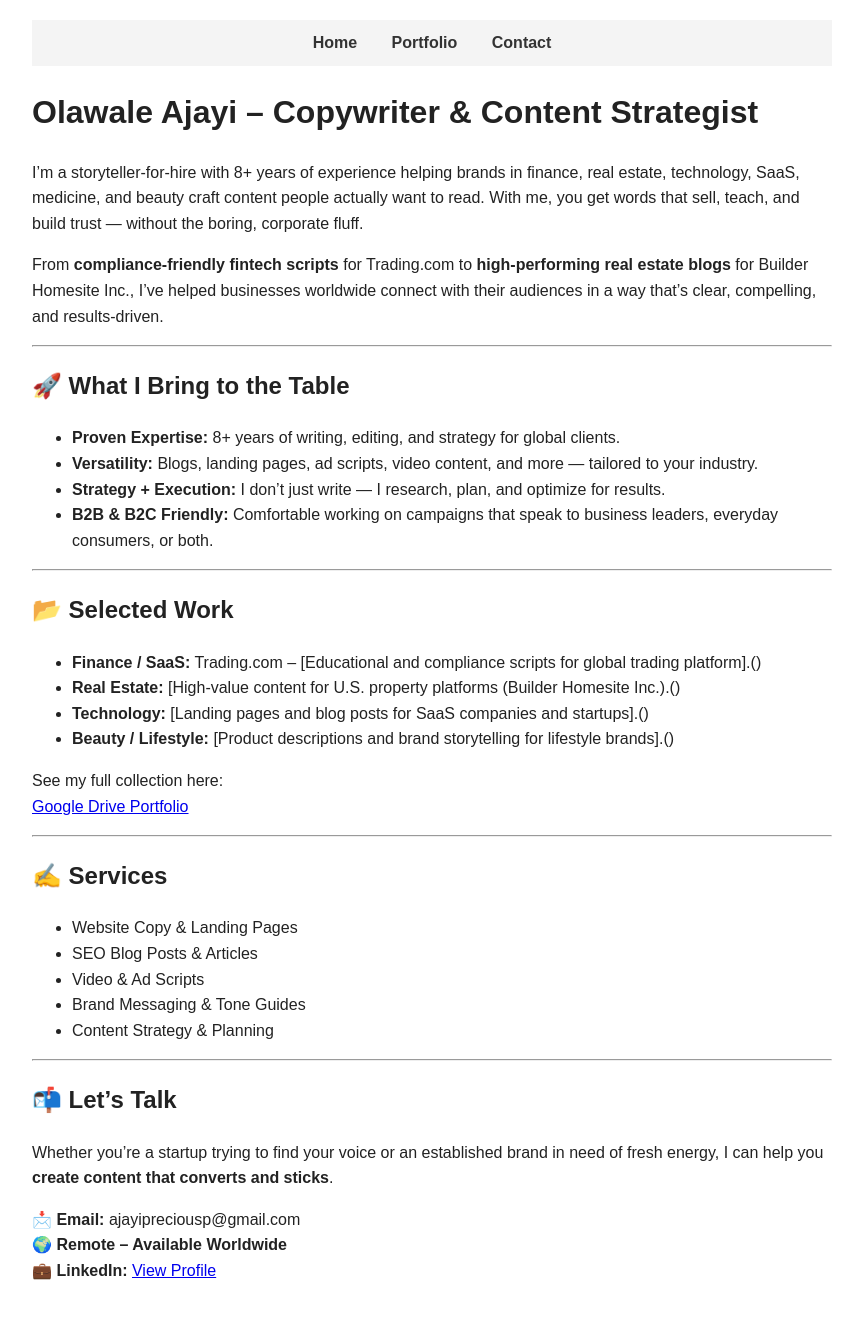
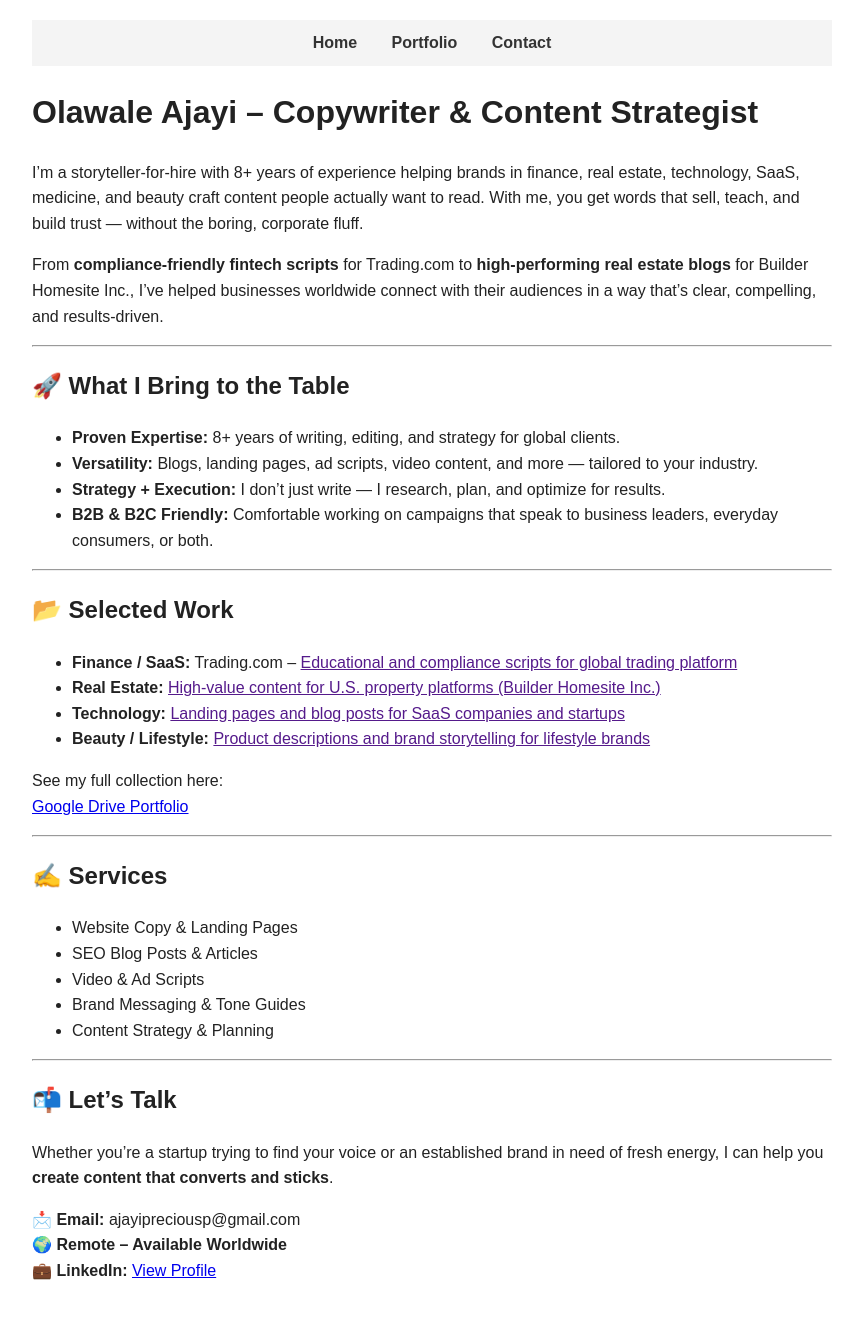
Before and after one commit to javablack/javablack.github.io, a Jekyll site: the page built from index.md, in a window 1280 px wide. Shown: the whole page, without its empty margins (208-1071 px from the left). Built offline with Jekyll 4.4.1, drawn with Linux system fonts in a browser that asks for light colours.

```diff
--- a/index.md
+++ b/index.md
@@ -22,10 +22,10 @@ From **compliance-friendly fintech scripts** for Trading.com to **high-performin
 
 ## 📂 Selected Work
 
-- **Finance / SaaS:** Trading.com – [Educational and compliance scripts for global trading platform].()
-- **Real Estate:** [High-value content for U.S. property platforms (Builder Homesite Inc.).()
-- **Technology:** [Landing pages and blog posts for SaaS companies and startups].()
-- **Beauty / Lifestyle:** [Product descriptions and brand storytelling for lifestyle brands].()
+- **Finance / SaaS:** Trading.com – [Educational and compliance scripts for global trading platform]()
+- **Real Estate:** [High-value content for U.S. property platforms (Builder Homesite Inc.)]()
+- **Technology:** [Landing pages and blog posts for SaaS companies and startups]()
+- **Beauty / Lifestyle:** [Product descriptions and brand storytelling for lifestyle brands]()
 
 See my full collection here:
 [Google Drive Portfolio](https://drive.google.com/drive/folders/1QrFGUCjw7DxPsuMufFHRsB6tc9iz1Ao1?usp=drive_link)
```
